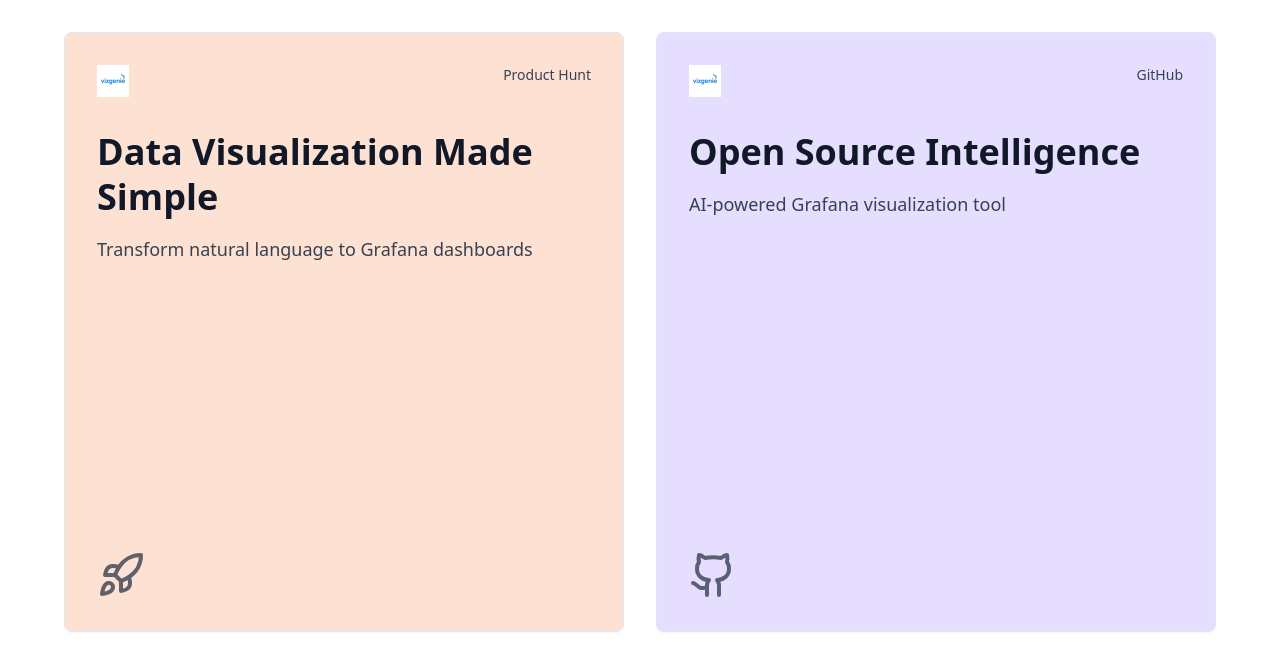
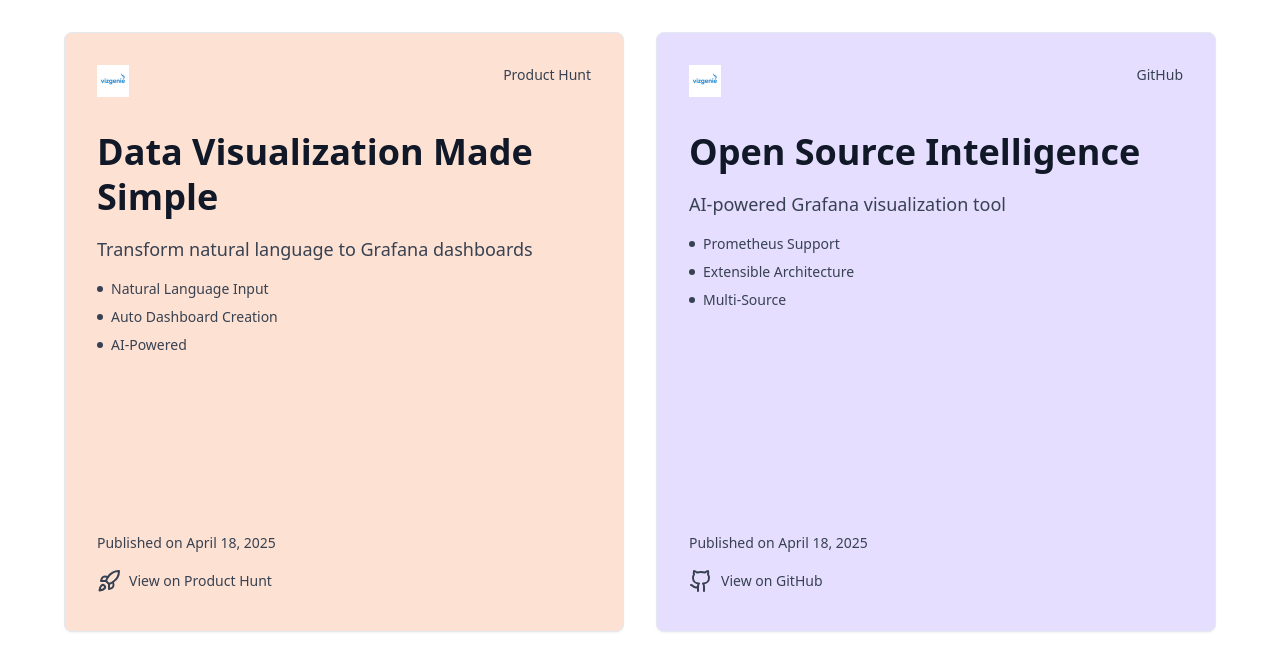
Before and after one commit to datadog-demo/vizgenie-visuals, a React (Vite) app: page / in a window 1280 px wide. Shown: the top 670 px of the page. Built offline with nearby package versions, Linux system fonts and the light colour scheme.

Commit message:
feat: Add product hunt and github launch banners
Include product hunt and github launch banners with key features and links.

```diff
--- a/src/components/MinimalistPoster.tsx
+++ b/src/components/MinimalistPoster.tsx
@@ -1,6 +1,7 @@
 
 import { Github, Rocket } from "lucide-react";
 import { Card } from "./ui/card";
+import { Button } from "./ui/button";
 
 const MinimalistPoster = ({ variant }: { variant: 1 | 2 }) => {
   const content = {
@@ -11,6 +12,9 @@ const MinimalistPoster = ({ variant }: { variant: 1 | 2 }) => {
       description: "Transform natural language to Grafana dashboards",
       color: "bg-[#FDE1D3]",
       icon: Rocket,
+      link: "https://www.producthunt.com/vizgenie",
+      features: ["Natural Language Input", "Auto Dashboard Creation", "AI-Powered"],
+      launched: "April 18, 2025",
     },
     2: {
       platform: "GitHub",
@@ -19,6 +23,9 @@ const MinimalistPoster = ({ variant }: { variant: 1 | 2 }) => {
       description: "AI-powered Grafana visualization tool",
       color: "bg-[#E5DEFF]",
       icon: Github,
+      link: "https://github.com/vizgenie",
+      features: ["Prometheus Support", "Extensible Architecture", "Multi-Source"],
+      launched: "April 18, 2025",
     },
   };
 
@@ -42,9 +49,28 @@ const MinimalistPoster = ({ variant }: { variant: 1 | 2 }) => {
             {selected.tagline}
           </h2>
           <p className="text-gray-700 text-lg">{selected.description}</p>
+          <ul className="space-y-2 mt-6">
+            {selected.features.map((feature, index) => (
+              <li key={index} className="text-gray-700 text-sm flex items-center gap-2">
+                <span className="w-1.5 h-1.5 bg-gray-700 rounded-full" />
+                {feature}
+              </li>
+            ))}
+          </ul>
         </div>
       </div>
-      <selected.icon className="w-12 h-12 text-gray-700 opacity-80" />
+      <div className="space-y-4">
+        <p className="text-sm text-gray-700">Published on {selected.launched}</p>
+        <a
+          href={selected.link}
+          target="_blank"
+          rel="noopener noreferrer"
+          className="inline-flex items-center gap-2 text-gray-700 hover:text-gray-900"
+        >
+          <selected.icon className="w-6 h-6" />
+          <span className="text-sm font-medium">View on {selected.platform}</span>
+        </a>
+      </div>
     </Card>
   );
 };
```
